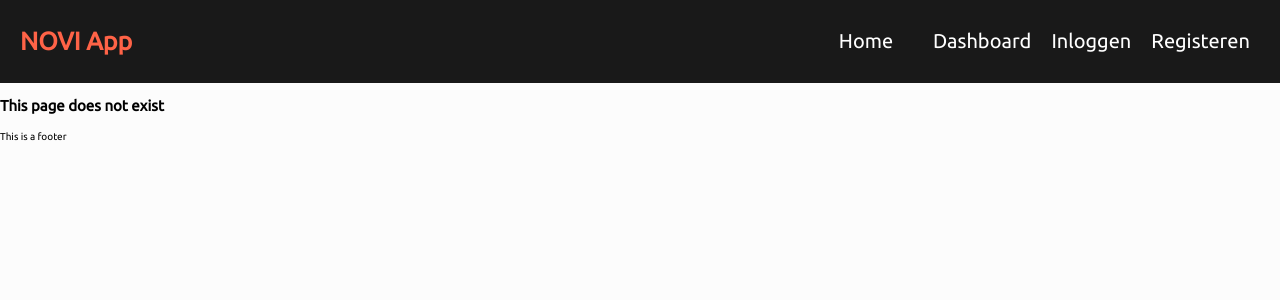
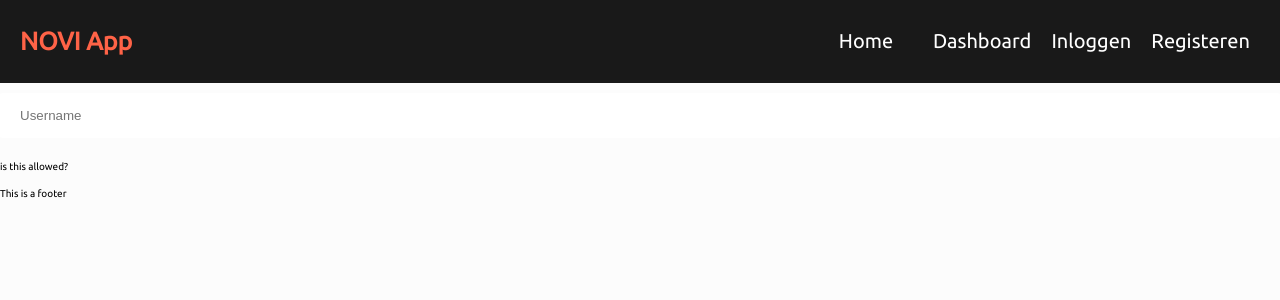
Before and after one commit to agoodstart/novi-app, a React (Create React App) app: page /test in a window 1280 px wide. Shown: the top 300 px of the page. Built offline with nearby package versions, Linux system fonts and the light colour scheme; no server answers.

Commit message:
adding latest changes, updating workstation

```diff
--- a/package.json
+++ b/package.json
@@ -12,6 +12,7 @@
     "dayjs": "^1.10.7",
     "dotenv": "^16.0.0",
     "jwt-decode": "^3.1.2",
+    "prop-types": "^15.8.1",
     "react": "^17.0.2",
     "react-dom": "^17.0.2",
     "react-router-dom": "^6.2.1",
--- a/src/App.js
+++ b/src/App.js
@@ -6,11 +6,19 @@ import Login from './layout/pages/Login/Login.js';
 import Register from './layout/pages/Register/Register';
 import Unauthorized from './layout/pages/Unauthorized/Unauthorized';
 import NotFound from './layout/pages/NotFound/NotFound';
+import Test from './layout/pages/Test/Test'
 
 import RequireAuth from './routes/RequireAuth';
 import Profile from './layout/pages/Profile/Profile';
 
 export default function App() {
+  const locale = navigator.geolocation;
+  locale.getCurrentPosition(res => {
+    console.log(res);
+  }, err => {
+    console.log(err)
+  })
+
   return (
     <Routes>
       <Route path="/" element={<Layout />}>
@@ -19,6 +27,7 @@ export default function App() {
         <Route path="login" element={<Login />} />
         <Route path="registreren" element={<Register />} />
         <Route path="unauthorized" element={<Unauthorized />} />
+        <Route path="test" element={<Test />} />
 
         <Route element={<RequireAuth />}>
           <Route path="profile" element={<Profile />} />
--- a/src/api/services/Auth.js
+++ b/src/api/services/Auth.js
@@ -1,8 +1,8 @@
 import axios from 'axios';
-const { REACT_APP_API_URL } = process.env;
+const { REACT_APP_AUTH_URL } = process.env;
 
 const novi = axios.create({
-    baseURL: REACT_APP_API_URL
+    baseURL: REACT_APP_AUTH_URL
 });
 
 novi.interceptors.response.use(
--- a/src/layout/components/Form/Form.js
+++ b/src/layout/components/Form/Form.js
@@ -1,7 +1,52 @@
-import React from 'react'
+import React from 'react';
+import * as PropTypes from 'prop-types'
 
-export default function Form() {
+import styles from './Form.module.scss';
+
+function Form(props) {
   return (
-    <div>Form</div>
+    <form className="" onSubmit={e => e.preventDefault()}>
+      {props.children}
+    </form>
   )
 }
+
+export function Input({placeholder, type, name}) {
+  return (
+    <div className={styles['form__group']}>
+      <input
+        className={styles['form__input']}
+        placeholder={placeholder}
+        type={type}
+        id="username"
+        name={name}
+        onChange={e => console.log(e.target.value)} />
+    </div>
+  )
+}
+
+export function Checkbox() {
+  return (
+    <div className={styles['form__group']}>
+
+    </div>
+  )
+}
+
+export function Select() {
+  return (
+    <div className={styles['form__group']}>
+
+    </div>
+  )
+}
+
+Form.propTypes = {
+  children: PropTypes.oneOfType([
+    PropTypes.instanceOf(Input),
+    PropTypes.instanceOf(Checkbox),
+    PropTypes.instanceOf(Select),
+  ])
+};
+
+export default Form;
--- a/src/layout/components/Form/Form.module.scss
+++ b/src/layout/components/Form/Form.module.scss
@@ -0,0 +1,15 @@
+
+.form__group {
+  display: flex;
+  flex-flow: column wrap;
+}
+
+.form__group:not(:last-child) {
+  margin-bottom: 2rem;
+}
+
+.form__input {
+  padding: 1.5rem 2rem;
+  border-radius: 2px;
+  border: none;
+}
--- a/src/layout/pages/Register/Register.module.scss
+++ b/src/layout/pages/Register/Register.module.scss
@@ -23,11 +23,6 @@
     transform: translateX(-50%);
 }
 
-.form-wrapper {
-    margin-top: 3rem;
-    background-color: var(--main-bg-color);
-}
-
 .form__group {
     display: flex;
     flex-flow: column wrap;
@@ -35,7 +30,7 @@
 
 .form__group:not(:last-child) {
     margin-bottom: 2rem;
-  }
+}
 
 .form__input {
     padding: 1.5rem 2rem;
--- /dev/null
+++ b/src/layout/pages/Test/Test.js
@@ -0,0 +1,16 @@
+import Form, { Input } from "../../components/Form/Form";
+
+export default function Test() {
+  console.log('Test page rendered');
+    return (
+      <Form>
+        <Input
+          placeholder="Username"
+          type="text"
+          name="username" />
+        <div className="">
+          is this allowed?
+        </div>
+      </Form>
+    );
+  }
```
Also changed, not shown: 1 other file (tests, documents, lock files or other folders).
